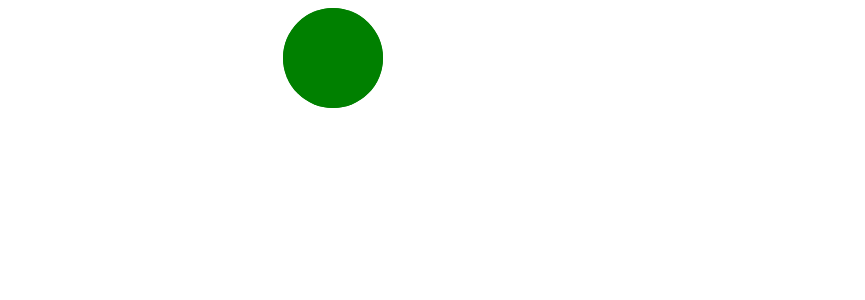
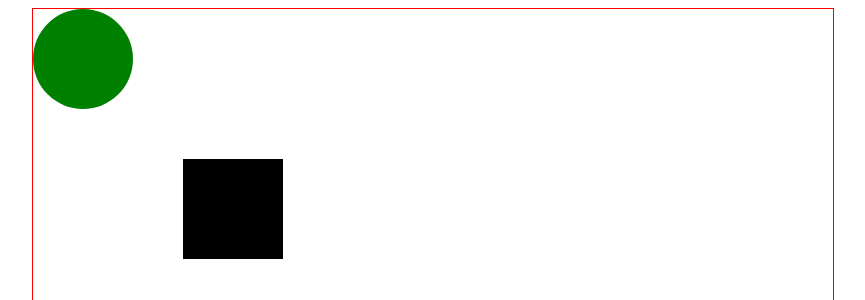
Before and after one commit to sidgeek/canvas-test, a React (Create React App) app: page / in a window 1280 px wide. Shown: the top 300 px of the page, without its empty margins (207-1072 px from the left). Built offline with nearby package versions, Linux system fonts and the light colour scheme.

Commit message:
adjust code

```diff
--- a/src/core/DragAndDrop.js
+++ b/src/core/DragAndDrop.js
@@ -40,6 +40,8 @@ export const DD = {
     DD._dragElements.forEach((elem, key) => {
       const { node } = elem;
       const { root } = node
+
+      // console.log('>>> node', node);
 
       // we need to find pointer relative to that node
       // const stage = node.getStage();
@@ -137,7 +139,9 @@ export const DD = {
   _endDragAfter(evt) {
     DD._dragElements.forEach((elem, key) => {
       if (elem.dragStatus !== 'dragging') {
+        console.log('>>> delete before', DD._dragElements.size)
         DD._dragElements.delete(key);
+        console.log('>>> delete after', DD._dragElements.size)
       }
     });
   },
--- a/src/core/canvas.js
+++ b/src/core/canvas.js
@@ -1,13 +1,13 @@
 export class Canvas {
   constructor() {
-    this.canvas = document.getElementById('canvas')
-    this.ctx = this.canvas.getContext('2d')
+    this._canvas = document.getElementById('canvas')
+    this.ctx = this._canvas.getContext('2d')
     this.width = 800
     this.height = 600
   }
 
-  clean() {
-    this.canvas.width = this.width
-    this.canvas.height = this.height
+  updateSize(w, h) {
+    this.width = w
+    this.height = h
   }
 }
--- a/src/core/handler/CanvasHandler.js
+++ b/src/core/handler/CanvasHandler.js
@@ -6,10 +6,22 @@ class CanvasHandler extends BaseHandler {
     this.initialize()
   }
 
-  initialize() {}
+  initialize() {
+    const canvasEle = this.getCanvasEle()
+    canvasEle.width = this.canvas.width
+    canvasEle.height = this.canvas.height
+    canvasEle.style.border = '1px solid red'
+  }
+
 
   clean() {
-    this.canvas.clean()
+    const canvasEle = this.getCanvasEle()
+    canvasEle.width = this.canvas.width
+    canvasEle.height = this.canvas.height
+  }
+
+  getCanvasEle() {
+    return this.canvas._canvas
   }
 
   getCtx() {
--- a/src/core/handler/EventsHandler.js
+++ b/src/core/handler/EventsHandler.js
@@ -10,7 +10,7 @@ class EventsHandler extends BaseHandler {
   }
 
   initialize() {
-    const { canvas } = this.canvas
+    const canvas  = this.root.canvasHandler.getCanvasEle()
     canvas.addEventListener(move, this.handleEvent(move))
     canvas.addEventListener(click, this.handleEvent(click))
     canvas.addEventListener(mouseup, this.handleEvent(mouseup))
@@ -29,13 +29,16 @@ class EventsHandler extends BaseHandler {
     this.root.getAllShapes().forEach((shape) => {
       // 获取当前事件的所有监听者
       const listerns = shape.listenerMap.get(name)
-      if (
-        listerns &&
-        shape.isPointInClosedRegion(event)
-        && !event.isStopBubble
-      ) {
-        shape._createDragElement(event)
-        listerns.forEach((listener) => listener(event))
+      const isIn = shape.isPointInClosedRegion(event)
+      && !event.isStopBubble
+
+      if (isIn) {
+        if (event.type === "mousedown") {
+          shape._createDragElement(event)
+        }
+        if (listerns) {
+          listerns.forEach((listener) => listener(event))
+        }
       }
     })
   }
--- a/src/core/shape.js
+++ b/src/core/shape.js
@@ -8,7 +8,6 @@ export class Shape {
     this._id = Shape.getId()
     this.x = x
     this.y = y
-    // console.log('>>> id:', this._id);
     this.listenerMap = new Map()
   }
 
@@ -44,6 +43,7 @@ export class Shape {
 
     // drag & drop
   _createDragElement(evt) {
+    console.log('create');
     if (this._id > 3) return
     const pos = evt.point
     // shape 的起始位置
@@ -68,15 +68,6 @@ export class Shape {
 
     const elem = DD._dragElements.get(this._id);
     elem.dragStatus = 'dragging';
-    // this.fire(
-    //   'dragstart',
-    //   {
-    //     type: 'dragstart',
-    //     target: this,
-    //     evt: evt && evt.evt,
-    //   },
-    //   bubbleEvent
-    // );
   }
 
   isDragging() {
@@ -93,9 +84,6 @@ export class Shape {
   }
 
   _setDragPosition(evt, elem) {
-    // const pointers = this.getStage().getPointersPositions();
-    // const pos = pointers.find(p => p.id === this._dragEventId);
-    // const pos = this.getStage()._getPointerById(elem.pointerId);
     const pos = this.root.getPointerPosition()
 
     if (!pos) {
@@ -105,19 +93,6 @@ export class Shape {
       x: pos.x - elem.offset.x,
       y: pos.y - elem.offset.y,
     };
-
-
-    // var dbf = this.dragBoundFunc();
-    // if (dbf !== undefined) {
-    //   const bounded = dbf.call(this, newNodePos, evt);
-    //   if (!bounded) {
-    //     Util.warn(
-    //       'dragBoundFunc did not return any value. That is unexpected behavior. You must return new absolute position from dragBoundFunc.'
-    //     );
-    //   } else {
-    //     newNodePos = bounded;
-    //   }
-    // }
 
     if (
       !this._lastPos ||
@@ -132,8 +107,8 @@ export class Shape {
   }
 
 
-  getMouse(evet) {
-    return new Point2d(evet.offsetX, evet.offsetY)
+  getMouse(evt) {
+    return new Point2d(evt.offsetX, evt.offsetY)
   }
 
   addRoot(root) {
```
